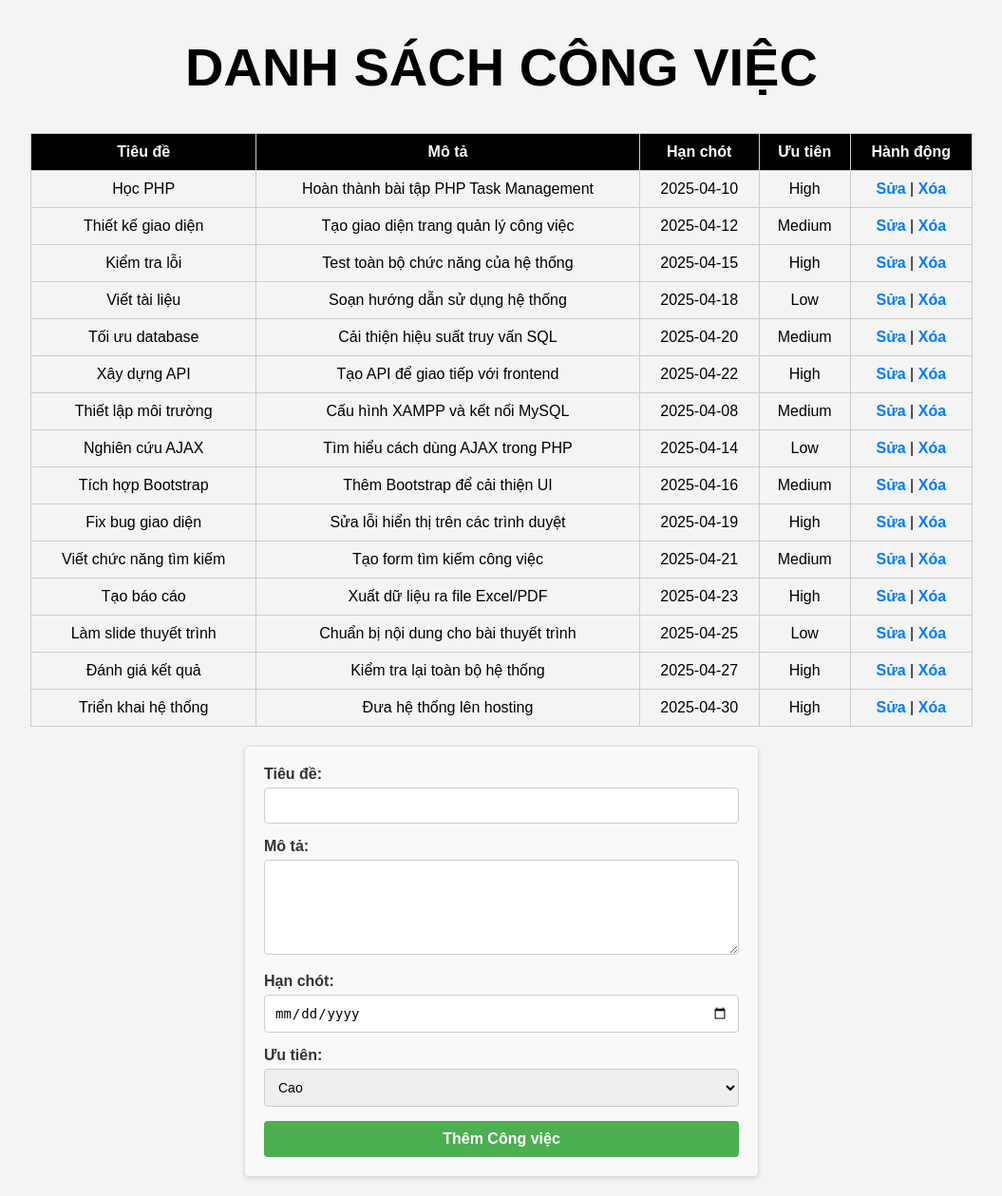
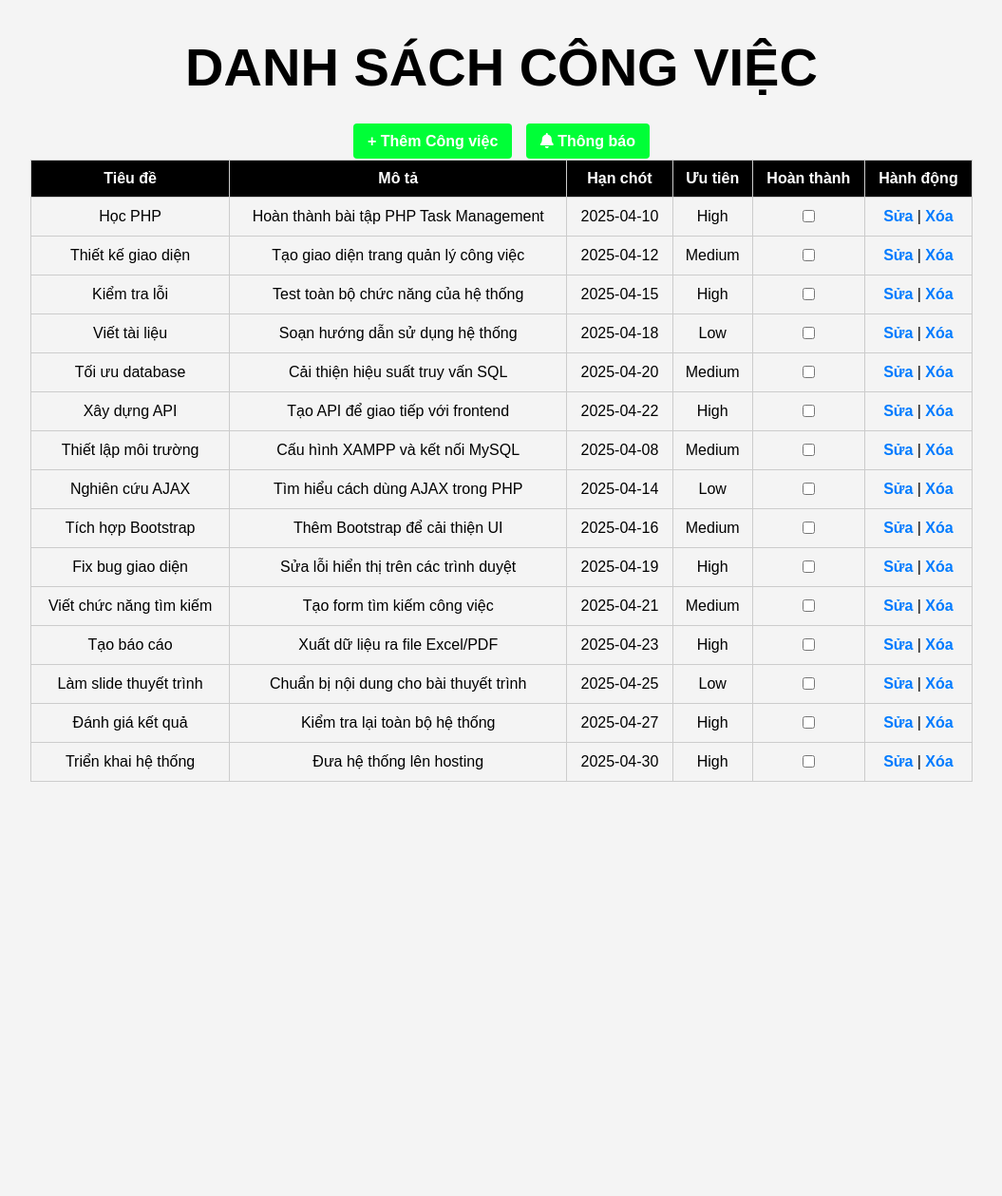
Before and after one commit to Thuyweb/TaskManager, a PHP site: page / in a window 1280 px wide. Shown: the whole page at 95% size, without its empty margins (112-1167 px from the left). After the commit the page ends 823 px from the top, so only its background shows below. Run offline with PHP 8.4, Linux system fonts and the light colour scheme; data comes from the database, SQL or seed files in the repository; some libraries are stand-ins or nearby versions.

Commit message:
Thêm nút "Thêm công việc", "Thông báo"

```diff
--- a/index.php
+++ b/index.php
@@ -11,12 +11,40 @@ $result = $conn->query($sql);
     <meta name="viewport" content="width=device-width, initial-scale=1.0">
     <title>Quản lý Công việc</title>
     <link rel="stylesheet" href="style.css">
+    <link rel="stylesheet" href="https://cdnjs.cloudflare.com/ajax/libs/font-awesome/5.15.4/css/all.min.css">
     <script src="https://cdnjs.cloudflare.com/ajax/libs/Sortable/1.14.0/Sortable.min.js"></script>
 
 </head>
 <body>
     <h1>Danh sách Công việc</h1>
     <!-- filepath: /Applications/XAMPP/xamppfiles/htdocs/php/index.php -->
+
+    <div style="text-align: center; margin-bottom: 10px;">
+    <!-- Nút Thêm Công việc -->
+        <a href="add_task.php" style="
+            background-color: rgb(0, 255, 55);
+            color: white;
+            padding: 10px 15px;
+            text-decoration: none;
+            border-radius: 4px;
+            font-weight: bold;
+        ">+ Thêm Công việc</a>
+
+        <!-- Nút Thông báo với icon chuông -->
+        <a href="notifications.php" style="
+            background-color:rgb(0, 255, 55);
+            color: white;
+            padding: 10px 15px;
+            text-decoration: none;
+            border-radius: 4px;
+            font-weight: bold;
+            margin-left: 10px; /* Khoảng cách giữa 2 nút */
+        ">
+            <i class="fas fa-bell"></i> Thông báo
+        </a>
+    </div>
+
+
     <table id="task-table">
         <thead>
             <tr>
@@ -24,6 +52,7 @@ $result = $conn->query($sql);
                 <th>Mô tả</th>
                 <th>Hạn chót</th>
                 <th>Ưu tiên</th>
+                <th>Hoàn thành</th>
                 <th>Hành động</th>
             </tr>
         </thead>
@@ -34,6 +63,9 @@ $result = $conn->query($sql);
                     <td><?= htmlspecialchars($row['description']) ?></td>
                     <td><?= htmlspecialchars($row['due_date']) ?></td>
                     <td><?= htmlspecialchars($row['priority']) ?></td>
+                    <td>
+                <input type="checkbox" class="task-completed" data-id="<?= $row['id'] ?>" <?= $row['completed'] ? 'checked' : '' ?>>
+            </td>
                     <td>
                         <a href="sua.php?id=<?= $row['id'] ?>">Sửa</a> |
                         <a href="xoa.php?id=<?= $row['id'] ?>" onclick="return confirm('Bạn có chắc chắn muốn xóa công việc này không?')">Xóa</a>
@@ -83,43 +115,34 @@ $result = $conn->query($sql);
             }
         });
     </script>
-    <form action="" method="POST">
-        <label for="title">Tiêu đề:</label>
-        <input type="text" id="title" name="title" required>
-        <br>
-        <label for="description">Mô tả:</label>
-        <textarea id="description" name="description" required></textarea>
-        <br>
-        <label for="due_date">Hạn chót:</label>
-        <input type="date" id="due_date" name="due_date" required>
-        <br>
-        <label for="priority">Ưu tiên:</label>
-        <select id="priority" name="priority" required>
-            <option value="High">Cao</option>
-            <option value="Medium">Trung bình</option>
-            <option value="Low">Thấp</option>
-        </select>
-        <br>
-        <button type="submit" name="add_task">Thêm Công việc</button>
-    </form>
-    <?php
-    if ($_SERVER['REQUEST_METHOD'] === 'POST' && isset($_POST['add_task'])) {
-        $title = $conn->real_escape_string($_POST['title']);
-        $description = $conn->real_escape_string($_POST['description']);
-        $due_date = $conn->real_escape_string($_POST['due_date']);
-        $priority = $conn->real_escape_string($_POST['priority']);
 
-        $sql_insert = "INSERT INTO tasks (title, description, due_date, priority)
-                       VALUES ('$title', '$description', '$due_date', '$priority')";
+    <script>
+document.querySelectorAll('.task-completed').forEach(checkbox => {
+    checkbox.addEventListener('change', function () {
+        const id = this.getAttribute('data-id');
+        const completed = this.checked ? 1 : 0;
 
-        if ($conn->query($sql_insert) === TRUE) {
-            echo "<p style='color: green;'>Công việc đã được thêm thành công!</p>";
-        } else {
-            echo "<p style='color: red;'>Lỗi: " . $conn->error . "</p>";
-        }
-    }
-    ?>
-    <script src="drag_and_drop.js"></script>
+        fetch('check_box.php', {
+            method: 'POST',
+            headers: {
+                'Content-Type': 'application/json'
+            },
+            body: JSON.stringify({ id, completed })
+        })
+        .then(response => response.json())
+        .then(data => {
+            if (data.success) {
+                console.log('Trạng thái hoàn thành đã được cập nhật!');
+            } else {
+                console.error('Lỗi khi cập nhật trạng thái:', data.error);
+            }
+        })
+        .catch(error => {
+            console.error('Lỗi:', error);
+        });
+    });
+});
+        </script>
 </body>
 </html>
 <style>
```
